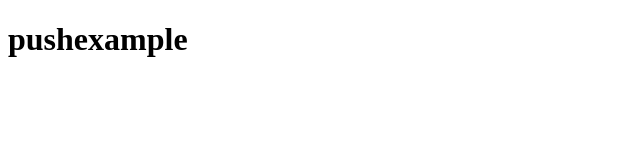
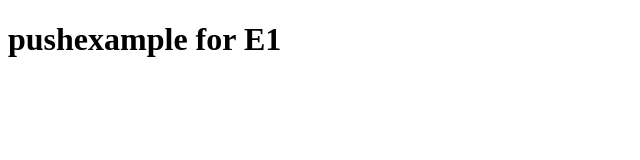
Before and after one commit to isamiii124/2505E1, a plain HTML site: page index.html in a window 1280 px wide. Shown: the whole page, without its empty margins (0-640 px from the left). Drawn offline with Linux system fonts and the light colour scheme.

Commit message:
Update index.html

```diff
--- a/index.html
+++ b/index.html
@@ -6,6 +6,6 @@
     <title>Document</title>
 </head>
 <body>
-    <h1>pushexample</h1>
+    <h1>pushexample for E1</h1>
 </body>
 </html>
```
